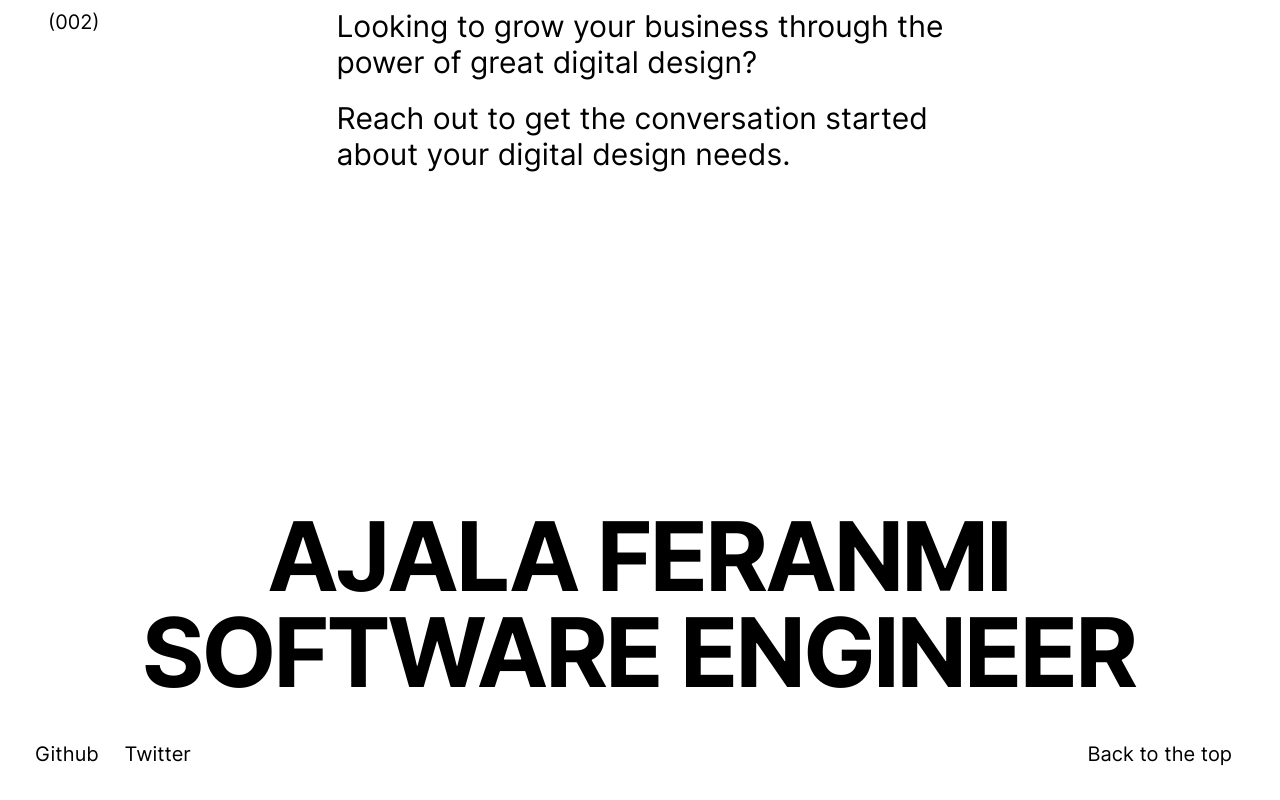
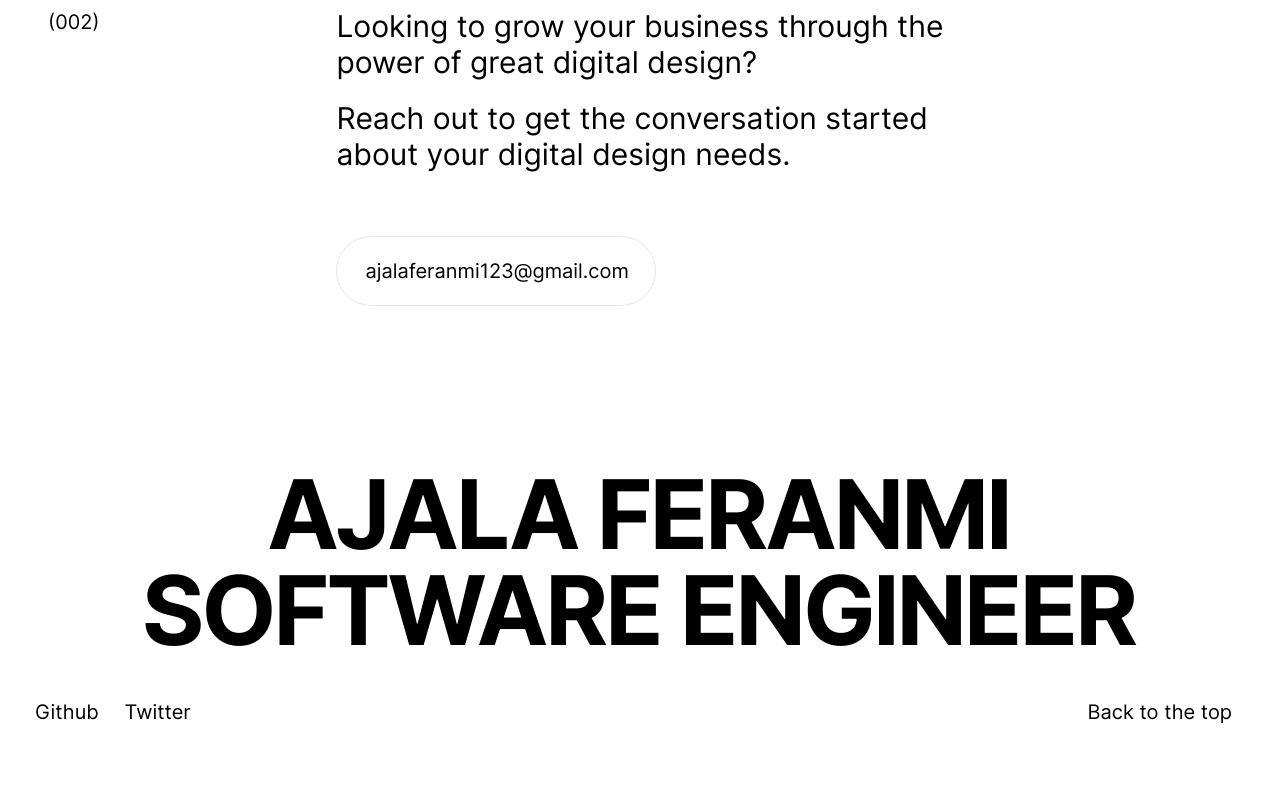
Before and after one commit to Eranmonnie/Me, a React (Vite) app: page /projects in a window 1280 px wide. Shown: the part 4423-5223 px from the top of the page. After the commit the page ends 5181 px from the top, so only its background shows below. Built offline with nearby package versions, Linux system fonts and the light colour scheme.

Commit message:
finam home and about

```diff
--- a/src/pages/Projects.tsx
+++ b/src/pages/Projects.tsx
@@ -21,6 +21,7 @@ const Projects = () => {
       <Question
         one={`Looking to grow your business through the power of great digital design?`}
         two={`Reach out to get the conversation started about your digital design needs.`}
+        button={true}
       />
       <Footer />
     </>
```
